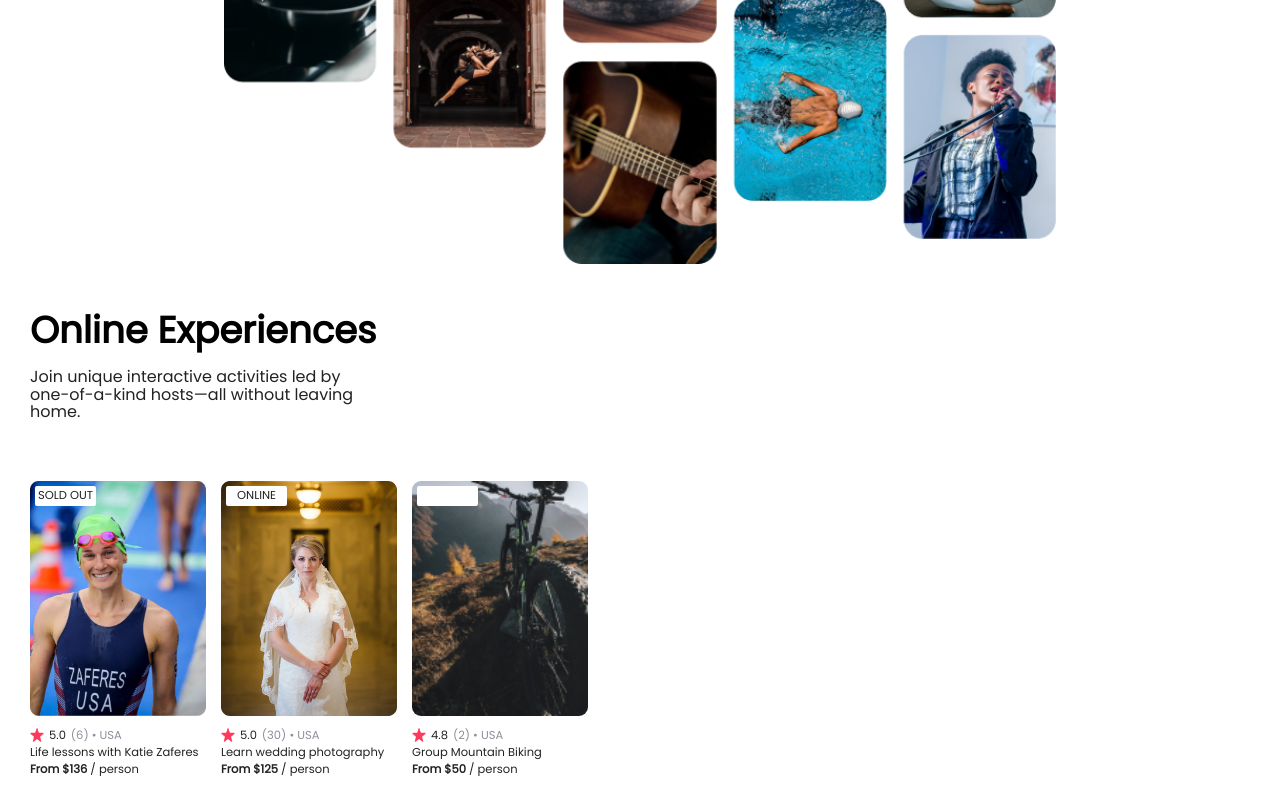
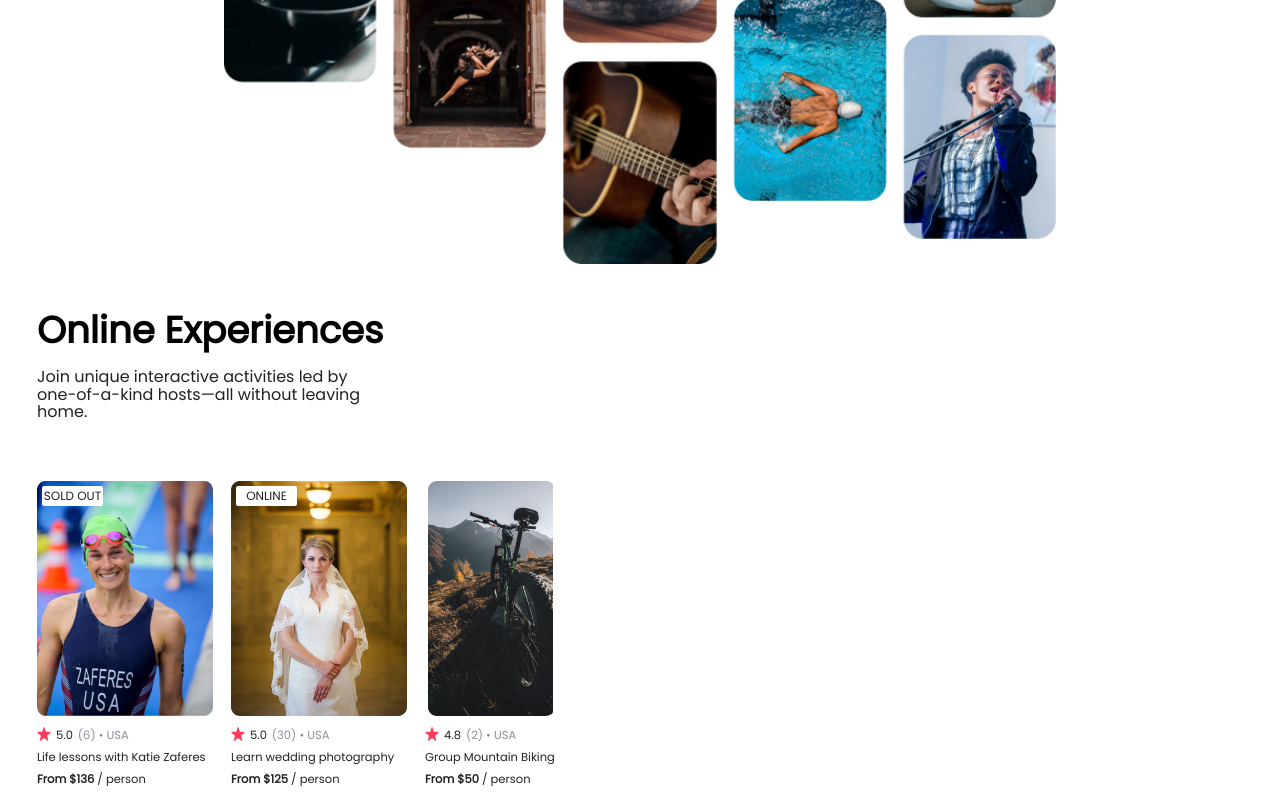
Before and after one commit to newlomar/airbnb-experience-page, a React (Vite) app: page / in a window 1280 px wide. Shown: the part 333-1133 px from the top of the page. Built offline with nearby package versions, Linux system fonts and the light colour scheme.

Commit message:
adjust on card and site delivered

```diff
--- a/src/App.css
+++ b/src/App.css
@@ -20,12 +20,12 @@
 }
 
 .main {
-  margin-left: 30px;
+  margin-left: 37px;
 }
 
 .main__cards {
   display: flex;
-  gap: 15px;
+  gap: 18px;
   margin-top: 60px;
   overflow-x: hidden;
 }
@@ -65,7 +65,7 @@
   justify-content: center;
   align-items: center;
   color: #222222;
-  font-size: 11.5px;
+  font-size: 12px;
   text-transform: uppercase;
   background: #fff;
   border-radius: 2px;
@@ -85,12 +85,16 @@
 }
 
 .card__image__bike {
-  background: url(./assets/bike.png) no-repeat center center / cover;
+  width: 130px;
+  background: url(./assets/bike.png) no-repeat center center;
   border-radius: 9px;
 }
 
 .card__information {
   max-width: 176px;
+  display: flex;
+  flex-direction: column;
+  gap: 5px;
   list-style-type: none;
   padding: 0px;
   font-size: 11.5px;
@@ -99,7 +103,7 @@
 .card__starImg {
   width: 14px;
   height: 14px;
-  margin-bottom: 2px;
+  margin-bottom: 3px;
 }
 
 .card__rate {
--- a/src/Card/Card.jsx
+++ b/src/Card/Card.jsx
@@ -13,7 +13,7 @@ export default function Card({
     <a href='#' className='link_card'>
       <section className='card'>
         <div className={'card__image card__image__' + imageName}>
-          <div className='card__status'>{status}</div>
+          {status ? <div className='card__status'>{status}</div> : ''}
         </div>
         <article>
           <ul className='card__information'>
```
